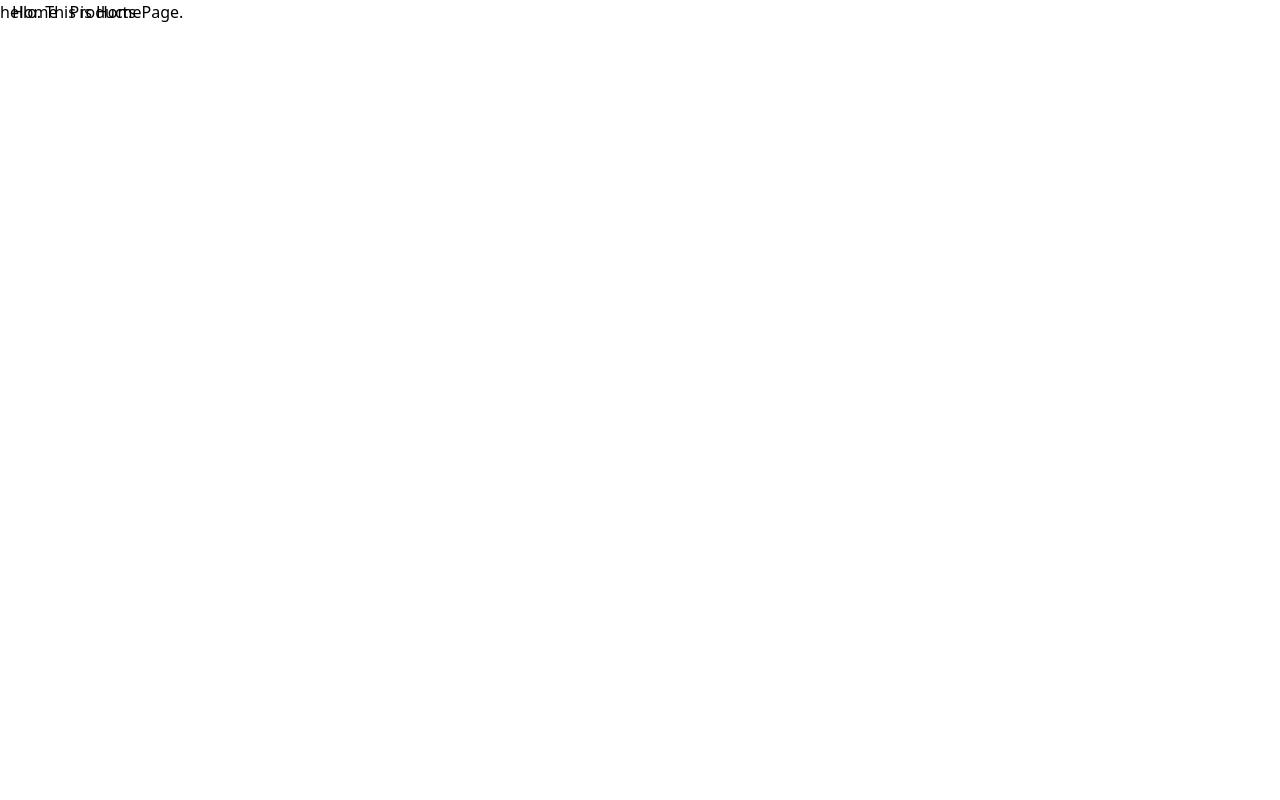
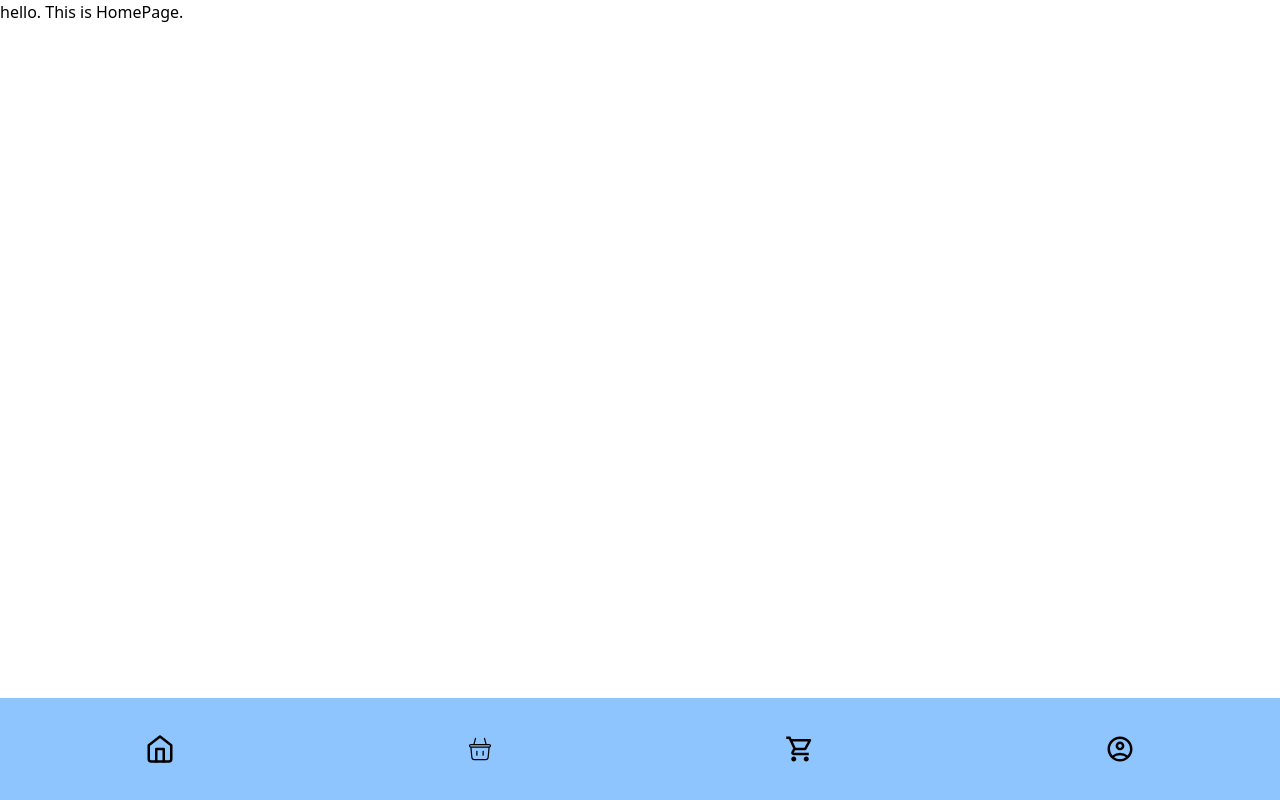
Before and after one commit to MahdiReisEbrahimi/React_Projects, a React (Vite) app in the folder MehdiKala_Project/: page / in a window 1280 px wide. Built offline with nearby package versions, Linux system fonts and the light colour scheme.

Commit message:
Main Navigator finished + added account and cart pages

```diff
--- a/MehdiKala_Project/package.json
+++ b/MehdiKala_Project/package.json
@@ -13,6 +13,7 @@
     "@tailwindcss/vite": "^4.1.4",
     "react": "^19.0.0",
     "react-dom": "^19.0.0",
+    "react-icons": "^5.5.0",
     "react-router-dom": "^7.5.1",
     "tailwindcss": "^4.1.4"
   },
--- a/MehdiKala_Project/src/App.jsx
+++ b/MehdiKala_Project/src/App.jsx
@@ -2,6 +2,8 @@ import { createBrowserRouter, RouterProvider } from "react-router-dom";
 import RootLayout from "./Pages/RootLayout";
 import Home from "./Pages/Home";
 import ProductsPage from "./Pages/ProductsPage";
+import Cart from "./Pages/Cart";
+import Account from "./Pages/Account";
 
 function App() {
   const router = createBrowserRouter([
@@ -10,7 +12,9 @@ function App() {
       element: <RootLayout />,
       children: [
         { index: true, element: <Home /> },
-        { index: "products", element: <ProductsPage /> },
+        { path: "products", element: <ProductsPage /> },
+        { path: "cart", element: <Cart /> },
+        { path: "account", element: <Account /> },
       ],
     },
   ]);
--- a/MehdiKala_Project/src/Components/MainNavigator.jsx
+++ b/MehdiKala_Project/src/Components/MainNavigator.jsx
@@ -1,9 +1,36 @@
-import { Link } from "react-router-dom"
+import { Link } from "react-router-dom";
+import { FiHome } from "react-icons/fi";
+import { CiShoppingBasket } from "react-icons/ci";
+import { MdOutlineShoppingCart } from "react-icons/md";
+import { MdOutlineAccountCircle } from "react-icons/md";
 
-export default function MainNavigator(){
-
-    return <div className="fixed buttom-0 left-0 right-0">
-        <Link to={'/'} className="cursor-pointer p-3 ">Home</Link>
-        <Link to={'product'}>Products</Link>
-    </div>
-}
+export default function MainNavigator() {
+    return (
+      <div className="fixed bottom-0 left-0 w-full z-50">
+        <nav>
+          <ul className="flex justify-around items-center text-3xl bg-blue-300">
+            <li>
+              <Link to={"/"} className="cursor-pointer p-3">
+                <FiHome />
+              </Link>
+            </li>
+            <li>
+              <Link to={"products"}>
+                <CiShoppingBasket />
+              </Link>
+            </li>
+            <li>
+              <Link to={"cart"}>
+                <MdOutlineShoppingCart />
+              </Link>
+            </li>
+            <li>
+              <Link to={"account"}>
+                <MdOutlineAccountCircle />
+              </Link>
+            </li>
+          </ul>
+        </nav>
+      </div>
+    );
+  }
--- /dev/null
+++ b/MehdiKala_Project/src/Pages/Account.jsx
@@ -0,0 +1,3 @@
+export default function Account() {
+  return <div>This is Account</div>;
+}
--- /dev/null
+++ b/MehdiKala_Project/src/Pages/Cart.jsx
@@ -0,0 +1,3 @@
+export default function Cart() {
+  return <div>This is Cart</div>;
+}
--- a/MehdiKala_Project/src/Pages/ProductsPage.jsx
+++ b/MehdiKala_Project/src/Pages/ProductsPage.jsx
@@ -1,7 +1,3 @@
 export default function ProductsPage() {
-  return (
-    <>
-      <div>hello. This is HomePage.</div>
-    </>
-  );
+  return <div>Products</div>;
 }
```
Also changed, not shown: 1 other file (tests, documents, lock files or other folders).
